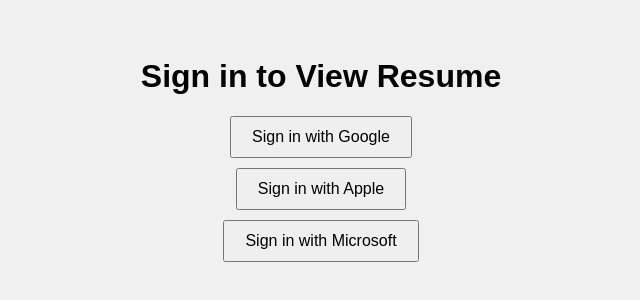
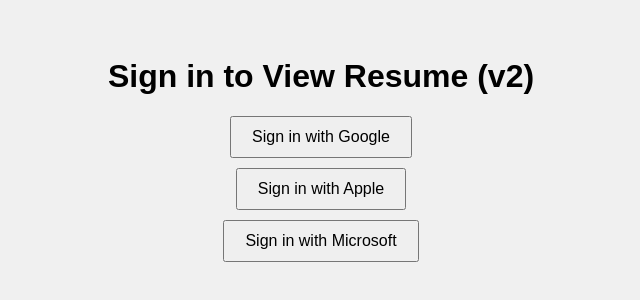
Before and after one commit to jj625/resume-page, a plain HTML site: page index.html in a window 1280 px wide. Shown: the part 246-546 px from the top of the page, without its empty margins (319-959 px from the left). Drawn offline with Linux system fonts and the light colour scheme.

Commit message:
add version again

```diff
--- a/index.html
+++ b/index.html
@@ -26,7 +26,7 @@
 </head>
 <body>
     <div id="auth-container">
-        <h1>Sign in to View Resume</h1>
+        <h1>Sign in to View Resume (v2)</h1>
         <button id="google-sign-in">Sign in with Google</button>
         <button id="apple-sign-in">Sign in with Apple</button>
         <button id="microsoft-sign-in">Sign in with Microsoft</button>
```
